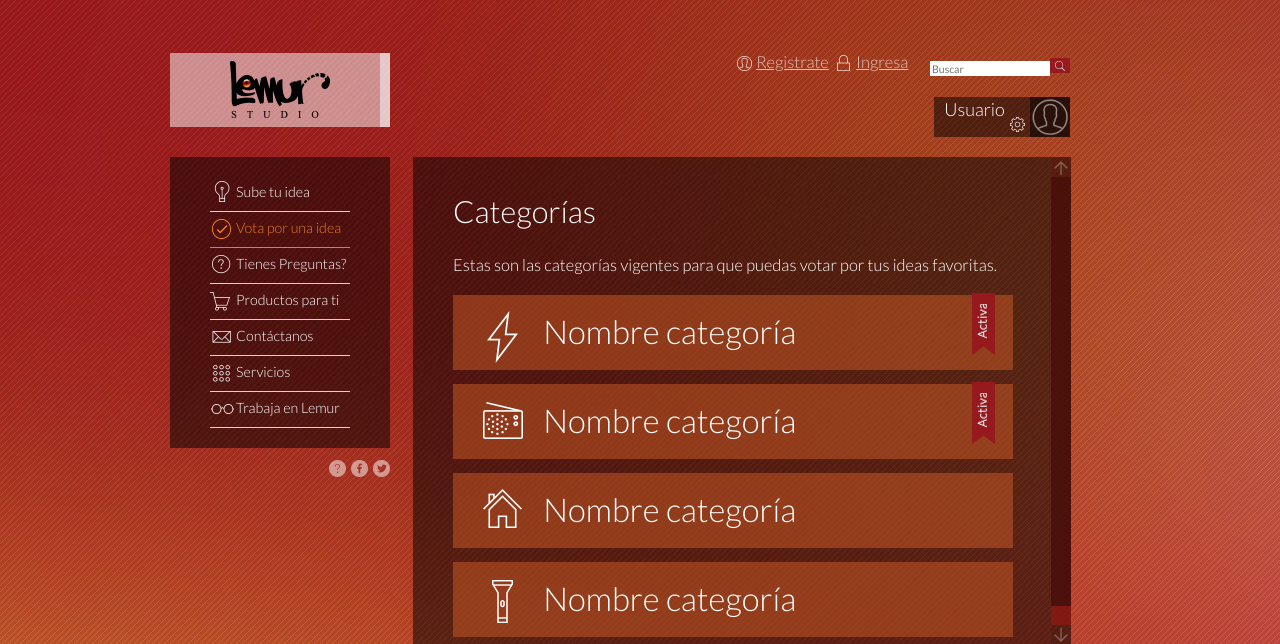
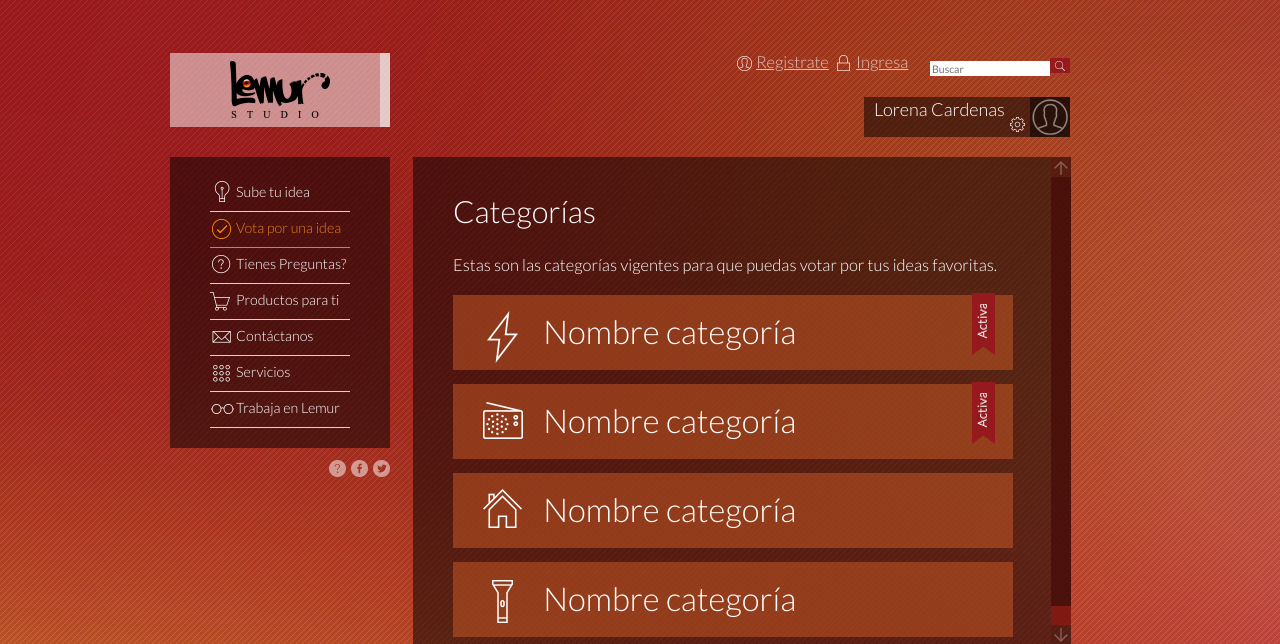
Before and after one commit to juan2ramos/lemurFront, a PHP site: page / in a window 1280 px wide. Shown: the top 644 px of the page. Run offline with PHP 8.4, Linux system fonts and the light colour scheme; some libraries are stand-ins or nearby versions.

Commit message:
Nombre extend

```diff
--- a/layout/default.php
+++ b/layout/default.php
@@ -69,7 +69,7 @@
                             <?php endif;?>
                         </div>
                         <div id="user-info" class="<?php echo $modify;?>">
-                            <p>Usuario</p>
+                            <p>Lorena Cardenas</p>
                             <a href="perfil">
                                 <span id="engranaje"></span>
                             </a>
```
